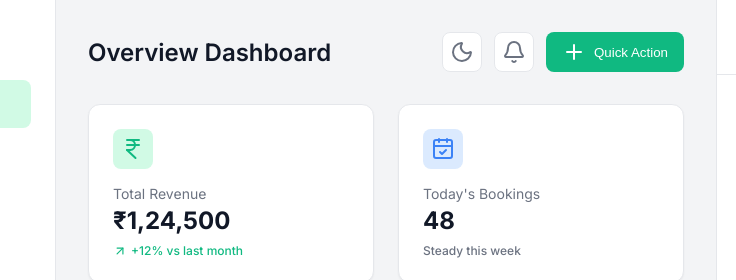
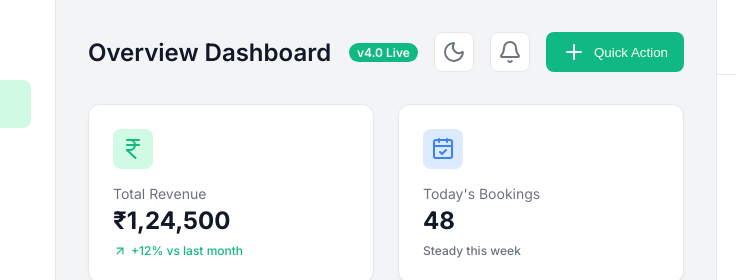
Before and after one commit to Vaibhavsonava2005/hobbify-copilot, a website: page index.html in a window 1280 px wide. Shown: the top 280 px of the page, 184-920 px from the left. Drawn offline with nearby package versions, Linux system fonts and the light colour scheme.

Commit message:
FIX: Global 100vh layout constraint for foolproof scrolling. Added HobbyFi Platform Knowledge Base. Added v4.0 Live Version Badge.

```diff
--- a/index.html
+++ b/index.html
@@ -8,7 +8,7 @@
     <link rel="preconnect" href="https://fonts.googleapis.com">
     <link rel="preconnect" href="https://fonts.gstatic.com" crossorigin>
     <link href="https://fonts.googleapis.com/css2?family=Inter:wght@300;400;500;600;700&display=swap" rel="stylesheet">
-    <link rel="stylesheet" href="style.css?v=2026.3">
+    <link rel="stylesheet" href="style.css?v=2026.4">
     <script src="https://unpkg.com/lucide@latest"></script>
     <!-- Add charts -->
     <script src="https://cdn.jsdelivr.net/npm/chart.js"></script>
@@ -45,9 +45,10 @@
         <main class="main-content" id="main-scroll-container">
             <header class="top-nav">
                 <h2 id="view-title">Overview Dashboard</h2>
-                <div class="actions">
+                <div class="user-menu" style="display: flex; align-items: center; gap: 1rem;">
+                    <span style="font-size: 0.75rem; background: var(--primary); color: white; padding: 2px 8px; border-radius: 12px; font-weight: 600;">v4.0 Live</span>
                     <button class="btn-icon" id="theme-toggle" title="Toggle Dark/Light Mode"><i data-lucide="moon"></i></button>
-                    <button class="btn-icon" title="Notifications"><i data-lucide="bell"></i></button>
+                    <button class="btn-icon"><i data-lucide="bell"></i></button>
                     <button class="btn-primary" id="quick-action-btn"><i data-lucide="plus"></i> Quick Action</button>
                 </div>
             </header>
@@ -362,7 +363,7 @@
         </div>
     </template>
 
-    <script src="app.js?v=2026.3"></script>
+    <script src="app.js?v=2026.4"></script>
     <script>
         lucide.createIcons();
     </script>
--- a/style.css
+++ b/style.css
@@ -70,7 +70,10 @@ body {
 .app-container {
     display: grid;
     grid-template-columns: 240px 1fr 380px;
-    height: 100%;
+    height: 100vh;
+    max-height: 100vh;
+    width: 100vw;
+    overflow: hidden;
 }
 
 /* Sidebar */
@@ -141,6 +144,8 @@ nav {
     padding: 2rem;
     overflow-y: auto;
     min-width: 0;
+    height: 100%;
+    position: relative;
 }
 
 .top-nav {
```
Also changed, not shown: api/index.ts (+8 -0 lines).
